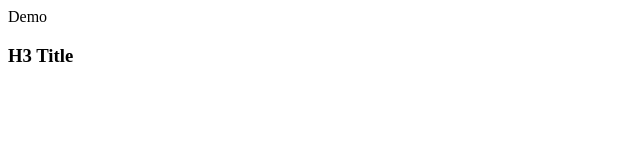
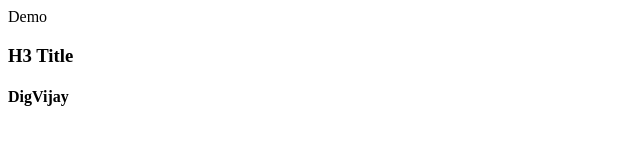
Before and after one commit to Dnyaneshwar-Bhil/Demo18Feb, a plain HTML site: page src/main/java/index.html in a window 1280 px wide. Shown: the full height of the page, 0-640 px from the left. Drawn offline with Linux system fonts and the light colour scheme.

Commit message:
new changes in file

```diff
--- a/src/main/java/index.html
+++ b/src/main/java/index.html
@@ -1,2 +1,3 @@
 <h>Demo</h>
 <h3>H3 Title</h3>
+<h4> DigVijay </h4>
```
Also changed, not shown: 1 other file.
